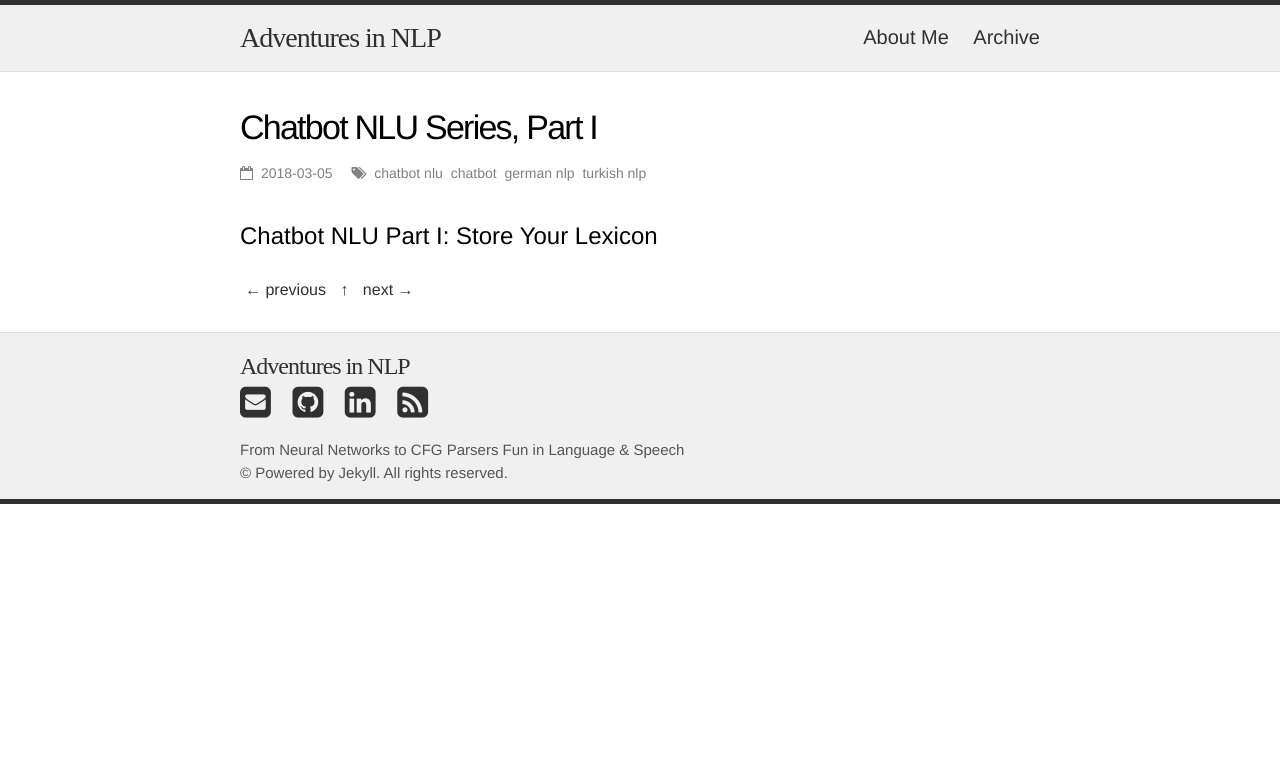
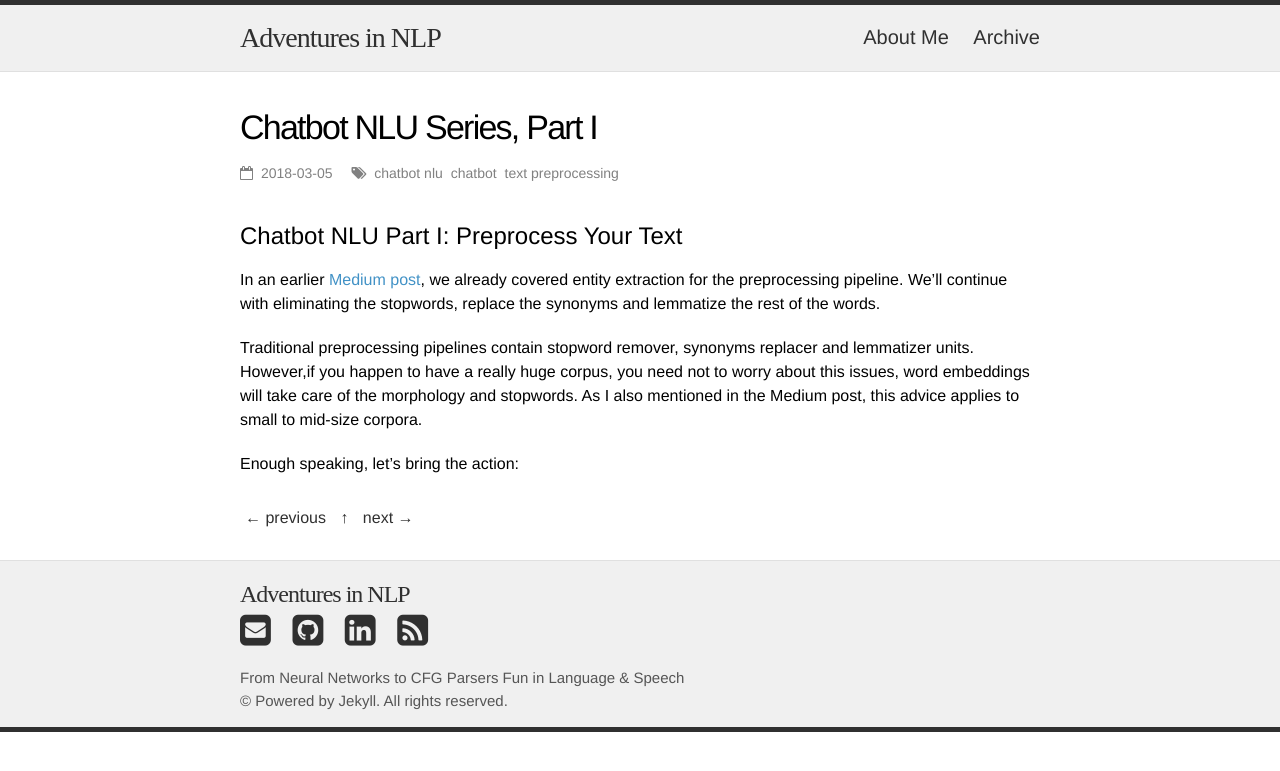
Before and after one commit to DuyguA/DuyguA.github.io, a Jekyll site: the page built from _posts/2018-3-5-chatbot-nlu-series-I.md, in a window 1280 px wide. Shown: the top 771 px of the page. Built offline with Jekyll 4.4.1, drawn with Linux system fonts in a browser that asks for light colours; nearby versions of some CDN libraries; some web fonts are replaced.

Commit message:
initial commit

```diff
--- a/_posts/2018-3-5-chatbot-nlu-series-I.md
+++ b/_posts/2018-3-5-chatbot-nlu-series-I.md
@@ -3,8 +3,14 @@ layout: post
 title: Chatbot NLU Series, Part I
 date: 2018-03-05 09:00:00
 categories: [blog]
-tags: [chatbot nlu, chatbot, german nlp, turkish nlp]
+tags: [chatbot nlu, chatbot, text preprocessing]
 comments: false
 ---
 
-# Chatbot NLU Part I: Store Your Lexicon
+# Chatbot NLU Part I: Preprocess Your Text
+
+In an earlier [Medium post](https://medium.com/@duygu.altinok12/preprocess-your-text-with-spacy-926e32289b27), we already covered entity extraction for the preprocessing pipeline. We'll continue with eliminating the stopwords, replace the synonyms and lemmatize the rest of the words.
+
+Traditional preprocessing pipelines contain stopword remover, synonyms replacer and lemmatizer units. However,if you happen to have a really huge corpus, you need not to worry about this issues, word embeddings will take care of the morphology and stopwords. As I also mentioned in the Medium post, this advice applies to small to mid-size corpora.
+
+Enough speaking, let's bring the action:
```
